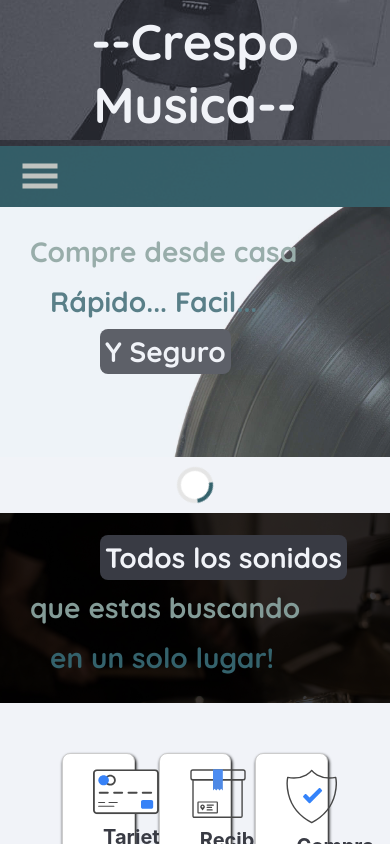
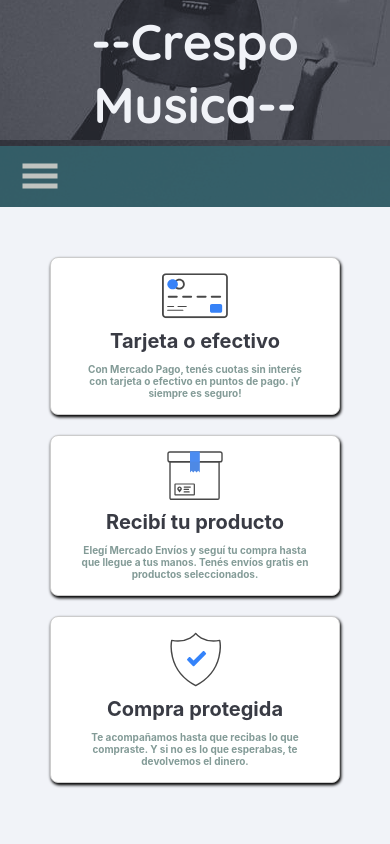
Before and after one commit to GastonLell/coder-tienda, a React (Create React App) app: page / in a window 390 px wide. Shown: the top 844 px of the page. Built offline with nearby package versions, Linux system fonts and the light colour scheme; no server answers; the database is empty.

Commit message:
responsive card-info

```diff
--- a/src/components/containers/Home/Home.jsx
+++ b/src/components/containers/Home/Home.jsx
@@ -5,11 +5,11 @@ import CardsInfo from "../../global/CardInfo/CardsInfo";
 const Home = () => {
   return (
     <>
-      <Banner bannerBoolean={true} />
+      {/* <Banner bannerBoolean={true} /> */}
 
-      <ItemListContainer />
+      {/* <ItemListContainer /> */}
 
-      <Banner bannerBoolean={false} />
+      {/* <Banner bannerBoolean={false} /> */}
 
       <CardsInfo />
     </>
--- a/src/components/global/CardInfo/CardStyle.jsx
+++ b/src/components/global/CardInfo/CardStyle.jsx
@@ -3,18 +3,23 @@ import { Colores } from "../../utils/Constants";
 
 export const CardInfoStyle = styled.div`
   display: flex;
-  flex-direction: row;
-  justify-content: space-around;
+  flex-direction: column;
   padding: 50px;
   background-color: ${Colores.colorCinco};
-  max-height: 400px;
+  height: auto;
+
+  @media only screen and (min-width: 768px) {
+    flex-direction: row;
+    justify-content: space-around;
+  }
 `;
 export const CardStyle = styled.div`
   border: 1px solid #ccc;
   border-radius: 8px;
   box-shadow: 1px 2px 3px 0.3px;
   padding: 15px 30px;
-  width: 25%;
+  margin-bottom: 20px;
+  width: 100%;
   background-color: #fff;
 
   img {
@@ -32,4 +37,8 @@ export const CardStyle = styled.div`
     font-size: 10px;
     color: ${Colores.colorTres};
   }
+
+  @media only screen and (min-width: 768px) {
+    width: 25%;
+  }
 `;
```
Also changed, not shown: 1 other file (tests, documents, lock files or other folders).
